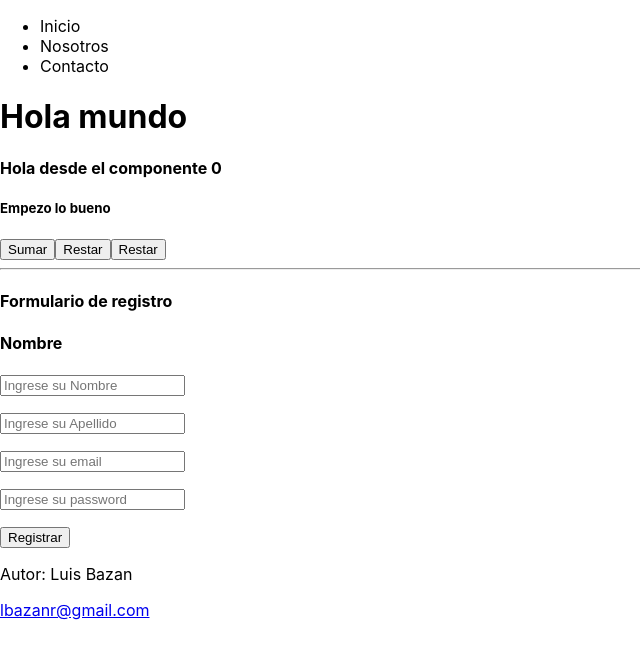
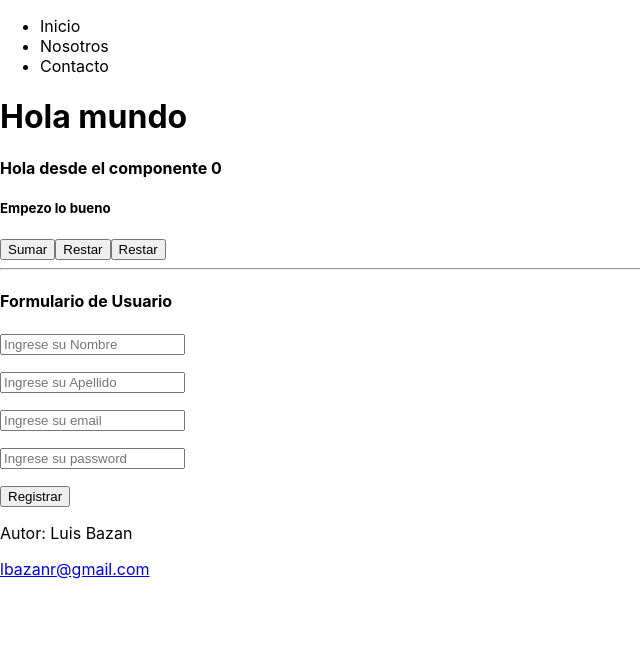
Before and after one commit to devluis7/codigo13-react, a React (Create React App) app: page / in a window 1280 px wide. Shown: the top 658 px of the page, without its empty margins (0-640 px from the left). Built offline with nearby package versions, Linux system fonts and the light colour scheme.

Commit message:
nuevo form

```diff
--- a/src/App.js
+++ b/src/App.js
@@ -2,7 +2,8 @@
 import {useState} from "react";
 import Header from "./Header";
 import Footer from "./Footer";
-import FormRegister from "./Form"
+import FormRegister from "./Form";
+import FormUser from "./FormUser";
 
 
 const PrimerComponente = () => {
@@ -66,7 +67,8 @@ const PrimerComponente = () => {
         <button onClick={() => parametros(10,20)}>Restar</button>
       </div>
       <hr />
-        <FormRegister />
+      {/*<FormRegister /> */}
+      <FormUser />
       <Footer />
       </div>
   );
--- a/src/Form.js
+++ b/src/Form.js
@@ -6,6 +6,7 @@ import {useState} from "react";
 const FormRegister =() => {
     // como podemos capturar el valor de un input
     const [nombre,setNombre] = useState("");
+    const [apellido, setApellido] = useState("");
 
     // en react la forma en la cual obtenemos el valor de un input
     // es usando el onChange este evento nos va a permitir capturar el valor
@@ -23,14 +24,18 @@ const FormRegister =() => {
     const handleInputName = (e) =>{
         // que debemos hacwer para poder darle el valor nombre? d
         // recordemos que el valor va dentro de los ()
-    setNombre(e.target.value);
+    setNombre (e.target.value);
 };
+    const handleInputLastName = (e) => {
+        setApellido (e.target.value);
+
+    };
 
     return(
         <div>
             <form action="">
                 <h4>Formulario de registro</h4>
-                <h4>Nombre {nombre}</h4>
+                <h4>Nombre {nombre} {apellido}</h4>
                 <p>
                     {/* Al ser un input se sobre entiende que el valor que se envia es event
                     por ende no hace falta un parametro*/}
@@ -40,7 +45,10 @@ const FormRegister =() => {
                         placeholder="Ingrese su Nombre">
                     </input></p>
                     <p>
+
                     <input
+                        type="text"
+                        onChange={handleInputLastName}
                         placeholder="Ingrese su Apellido">
                     </input></p>
                 <p><input type="email" placeholder="Ingrese su email"></input></p>
--- /dev/null
+++ b/src/FormUser.js
@@ -0,0 +1,29 @@
+import {useState} from "react";
+
+
+const FormUser = () => {
+    return (
+        <div>
+            <form action="">
+                <h4>Formulario de Usuario</h4>
+                <p>
+                    <input
+                        type="text"
+                        placeholder="Ingrese su Nombre">
+                    </input></p>
+                    <p>
+
+                    <input
+                        type="text"
+                        placeholder="Ingrese su Apellido">
+                    </input></p>
+                <p><input type="email" placeholder="Ingrese su email"></input></p>
+                <p><input type="password" placeholder="Ingrese su password"></input></p>
+                <p><button type="submit">Registrar</button></p>
+            </form>
+        </div>
+
+    );
+};
+
+export default FormUser;
```
